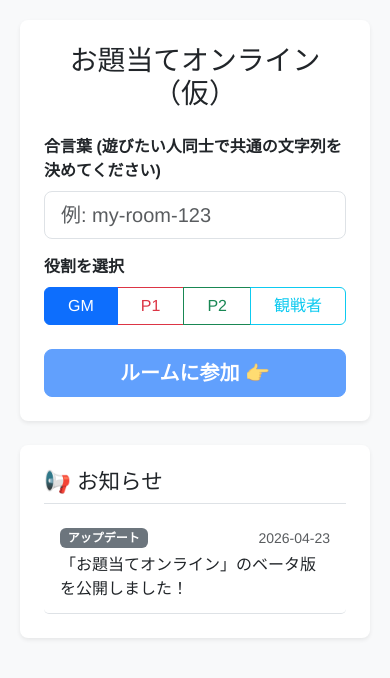
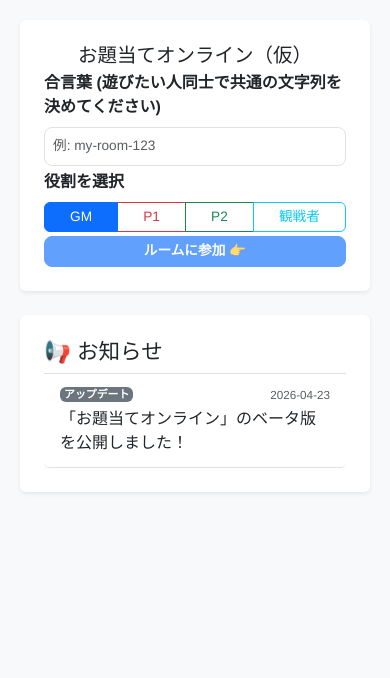
Before and after one commit to ketochiko-ops/theme_guessing_game, a React (Vite) app: page / in a window 390 px wide. Shown: the top 678 px of the page. Built offline with nearby package versions, Linux system fonts and the light colour scheme; no server answers.

Commit message:
レイアウト調整

```diff
--- a/src/index.css
+++ b/src/index.css
@@ -14,5 +14,68 @@ body {
 .card {
   box-shadow: 0 4px 6px rgba(0,0,0,0.1);
   border: none;
-  border-radius: 8px;
+/* スマホ向けのレイアウト調整 (1画面に収める) */
+@media (max-width: 768px) {
+  html, body, #root {
+    height: 100%;
+    overflow: hidden; /* スマホではブラウザのスクロールを防ぐ */
+  }
+
+  .game-container {
+    height: 100vh;
+    padding: 4px;
+    display: flex;
+    flex-direction: column;
+  }
+
+  .game-container > .card {
+    flex: 1;
+    display: flex;
+    flex-direction: column;
+    padding: 8px !important;
+    overflow-y: auto; /* コンテンツが溢れた場合のみスクロール */
+  }
+
+  /* 余白を極限まで削減 */
+  .mb-3, .mb-4 { margin-bottom: 4px !important; }
+  .p-3, .p-4 { padding: 4px !important; }
+  .py-3 { padding-top: 4px !important; padding-bottom: 4px !important; }
+  .card-body { padding: 4px !important; }
+
+  /* 画面幅に応じた自動文字サイズ (vw指定) */
+  h1 { font-size: 5vw !important; margin-bottom: 2px !important; }
+  h2 { font-size: 4.5vw !important; margin-bottom: 2px !important; }
+  h3 { font-size: 4vw !important; margin-bottom: 0 !important; }
+  h5 { font-size: 3.5vw !important; margin-bottom: 2px !important; }
+
+  /* フォーム要素とボタンの自動縮小 */
+  .btn, .form-control {
+    padding: 4px 8px !important;
+    font-size: 3.5vw !important;
+  }
+
+  /* チャットエリア周辺をFlexboxで自動伸縮させる */
+  .row {
+    margin-bottom: 0 !important;
+  }
+
+  .col-md-6 {
+    margin-bottom: 4px;
+  }
+
+  .chat-area {
+    height: 25vh !important; /* 固定300pxをキャンセルし、画面高さの割合にする */
+    padding: 6px !important;
+    font-size: 3.2vw;
+  }
+
+  /* バッジ・小文字の調整 */
+  .badge {
+    font-size: 2.8vw !important;
+    padding: 2px 4px !important;
+  }
+
+  .small, small {
+    font-size: 3vw !important;
+  }
 }
```
